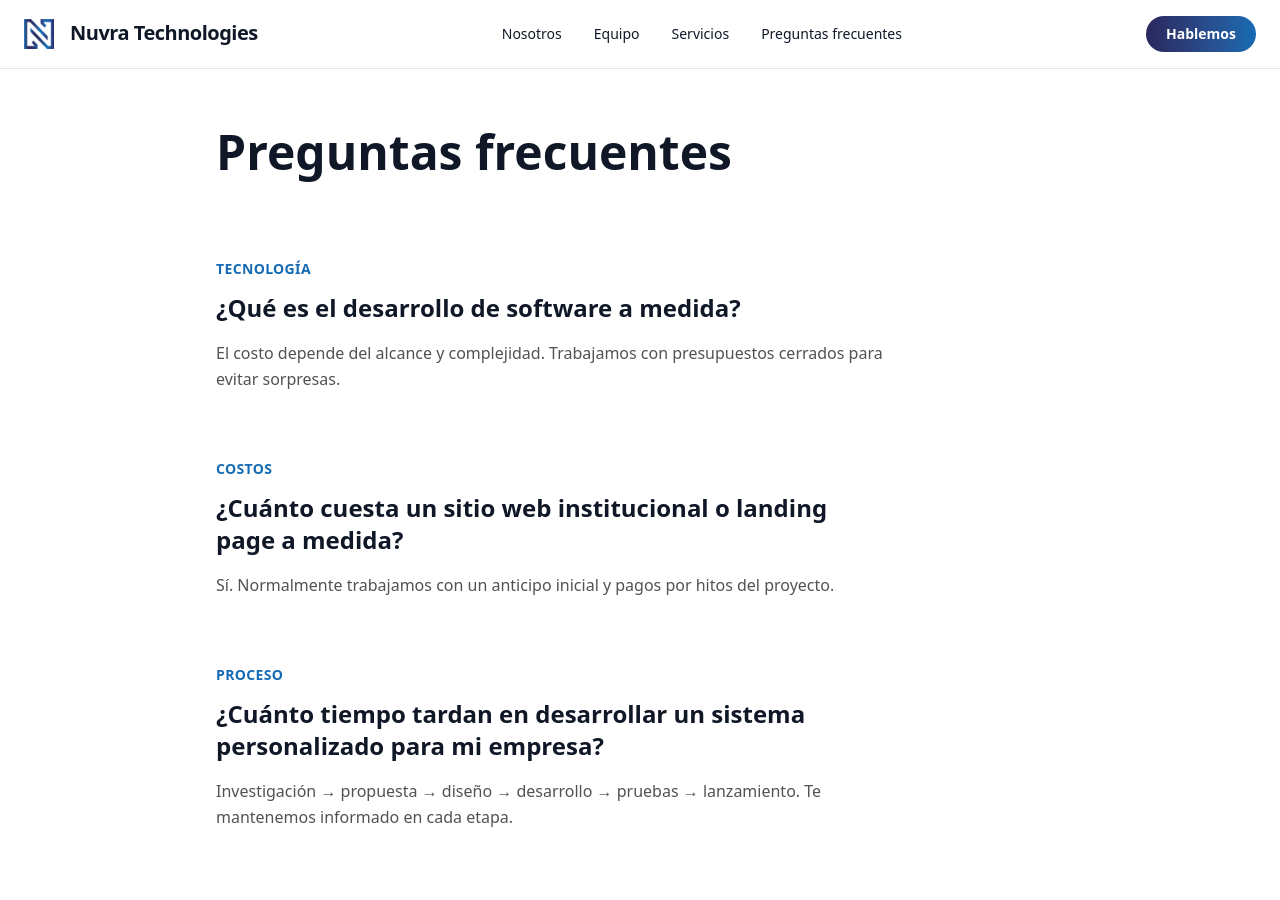
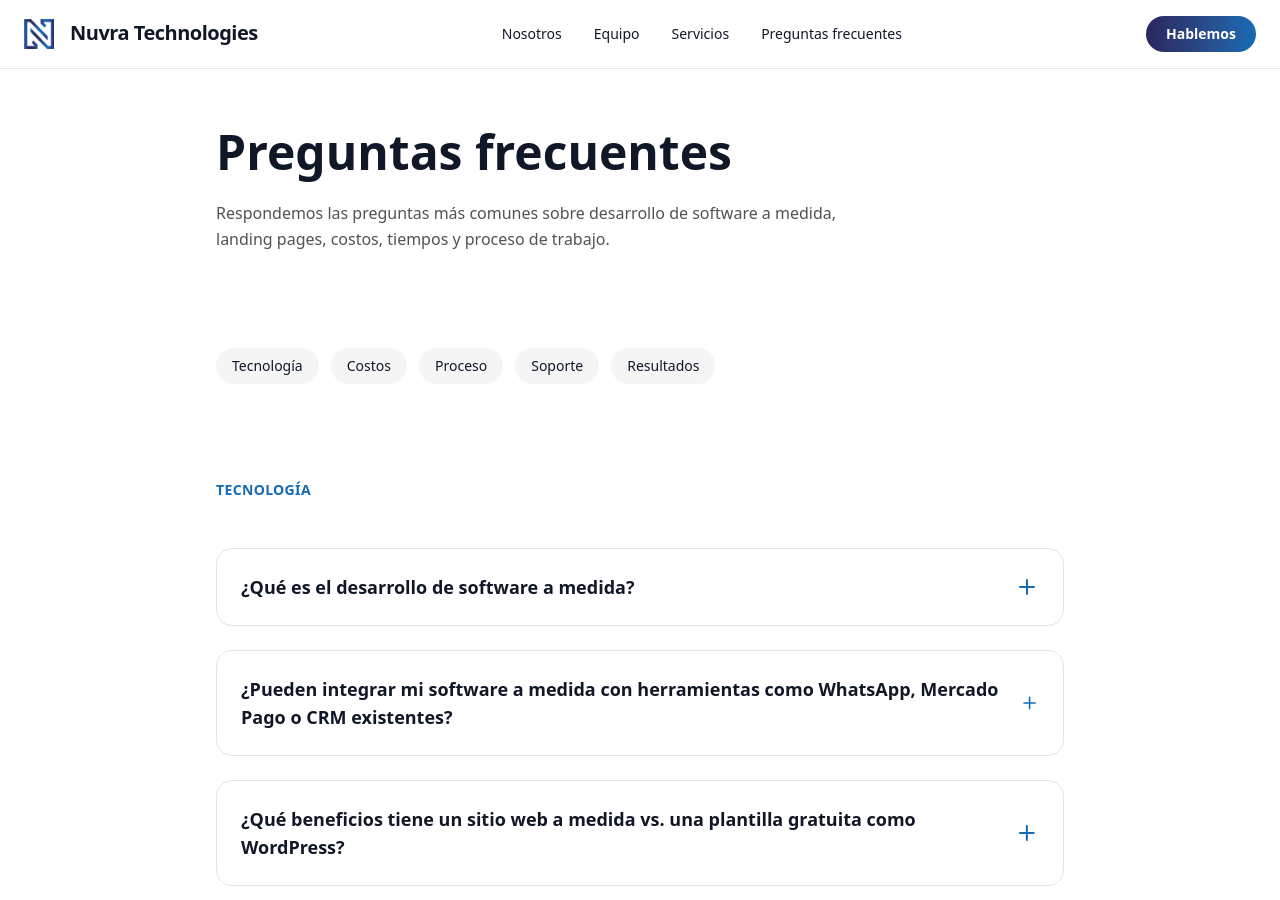
Before and after one commit to Nuvra-Technologies/nuvra-landing, a Next.js app: page /faq in a window 1280 px wide. Shown: the top 900 px of the page. Built offline with nearby package versions, Linux system fonts and the light colour scheme.

Commit message:
faq section finished, faq schema added for seo

```diff
--- a/src/data/faqs.ts
+++ b/src/data/faqs.ts
@@ -4,22 +4,22 @@ export const faqPreview: FAQ[] = [
     {
         question: "¿Cuánto cuesta un sitio web institucional o landing page a medida?",
         answer:
-            "",
+            "Una landing page básica (5-6 secciones) tiene un precio de 400 USD. El valor final puede variar según funcionalidades adicionales, integraciones o requerimientos específicos. Trabajamos con presupuestos claros y sin costos ocultos.",
     },
     {
         question: "¿Cuánto tiempo tardan en desarrollar un sistema personalizado para mi empresa?",
         answer:
-            "",
+            "El tiempo depende de la complejidad del proyecto. Un sistema simple puede tardar de 4 a 5 semanas y uno más completo varios meses. Siempre definimos plazos claros antes de comenzar.",
     },
     {
         question: "¿Cómo funciona el proceso de desarrollo de software a medida en su startup?",
         answer:
-            "",
+            "Trabajamos con un proceso claro: reunión inicial, definición de alcance, presupuesto, desarrollo, revisión, entrega y mantenimiento opcional. Te mantenemos informado durante todo el proyecto.",
     },
     {
         question: "¿Qué beneficios tiene un sitio web a medida vs. una plantilla gratuita como WordPress?",
         answer:
-            "",
+            "Un sitio a medida está optimizado para tu negocio desde el inicio: mejor rendimiento, seguridad, escalabilidad y sin limitaciones de plantillas. Es una inversión pensada para crecer a largo plazo.",
     },
 ];
 
@@ -28,90 +28,90 @@ export const faqFull: FAQ[] = [
         category: "Tecnología",
         question: "¿Qué es el desarrollo de software a medida?",
         answer:
-            "El costo depende del alcance y complejidad. Trabajamos con presupuestos cerrados para evitar sorpresas.",
+            "Es la creación de sistemas diseñados específicamente para tu negocio. A diferencia de soluciones genéricas, se adapta a tus procesos, automatiza tareas y escala junto a tu empresa.",
     },
     {
         category: "Costos",
         question: "¿Cuánto cuesta un sitio web institucional o landing page a medida?",
         answer:
-            "Sí. Normalmente trabajamos con un anticipo inicial y pagos por hitos del proyecto.",
+            "Una landing page básica (5-6 secciones) tiene un precio de 400 USD. El valor final puede variar según funcionalidades adicionales, integraciones o requerimientos específicos. Trabajamos con presupuestos claros y sin costos ocultos.",
     },
     {
         category: "Proceso",
         question: "¿Cuánto tiempo tardan en desarrollar un sistema personalizado para mi empresa?",
         answer:
-            "Investigación → propuesta → diseño → desarrollo → pruebas → lanzamiento. Te mantenemos informado en cada etapa.",
+            "Depende del alcance. Tras la reunión inicial definimos plazos realistas y los cumplimos mediante entregas organizadas y comunicación constante.",
     },
     {
         category: "Proceso",
         question: "¿Cómo funciona el proceso de desarrollo de software a medida en su startup?",
         answer:
-            "Sí. De hecho, la mayoría de nuestros clientes están dando sus primeros pasos en digitalización.",
+            "Reunión inicial → definición de alcance → presupuesto → desarrollo → revisión → entrega → mantenimiento opcional.",
     },
     {
-        category: "Tecnología",
+        category: "Soporte",
         question: "¿Ofrecen mantenimiento y actualizaciones para sitios web y sistemas a medida?",
         answer:
-            "Podemos encargarnos del mantenimiento o capacitar a tu equipo para gestionarlo.",
+            "Sí. Ofrecemos mantenimiento mensual que incluye correcciones de bugs, actualizaciones, backups y soporte básico con horas mensuales incluidas.",
     },
     {
         category: "Tecnología",
         question: "¿Pueden integrar mi software a medida con herramientas como WhatsApp, Mercado Pago o CRM existentes?",
         answer:
-            "Sí. Todas nuestras webs se entregan optimizadas para velocidad, SEO técnico y conversión.",
+            "Sí. Desarrollamos integraciones con herramientas como WhatsApp, Mercado Pago, CRMs y otras plataformas para automatizar procesos y ventas.",
     },
     {
         category: "Soporte",
         question: "¿Es seguro el desarrollo de sistemas personalizados para manejar datos de clientes?",
         answer:
-            "Sí. Podemos seguir trabajando en mejoras, nuevas funcionalidades y soporte continuo.",
+            "Sí. Trabajamos con tecnologías modernas, buenas prácticas de desarrollo y actualizaciones constantes para garantizar seguridad y estabilidad.",
     },
     {
         category: "Tecnología",
         question: "¿Qué beneficios tiene un sitio web a medida vs. una plantilla gratuita como WordPress?",
         answer:
-            "Sí. Trabajamos con clientes de distintos lugares mediante reuniones online y comunicación constante.",
+            "Un desarrollo a medida ofrece mejor rendimiento, seguridad, personalización total y posibilidad de escalar sin limitaciones. Es ideal para negocios que buscan crecer.",
     },
     {
         category: "Soporte",
         question: "¿Trabajan de forma remota?",
         answer:
-            "",
+            "Sí. Trabajamos de forma remota con clientes de distintos lugares mediante reuniones online y comunicación constante.",
     },
     {
         category: "Soporte",
         question: "¿Cómo puedo solicitar un presupuesto para un sistema de gestión a medida?",
         answer:
-            "",
+            "Podés contactarnos mediante el formulario o correo. Coordinamos una reunión inicial para entender tu proyecto y enviarte un presupuesto detallado.",
     },
     {
         category: "Tecnología",
         question: "¿Usan tecnologías modernas como React, Next.js o Node.js en sus desarrollos?",
         answer:
-            "",
+            "Sí. Trabajamos con tecnologías modernas como Next.js, React, Node.js, MongoDB y PostgreSQL, priorizando seguridad y escalabilidad.",
     },
     {
         category: "Costos",
         question: "¿Ofrecen planes de pago en cuotas para desarrollo de software a medida?",
         answer:
-            "",
+            "Trabajamos normalmente con un anticipo del 40% y 60% contra entrega. Si necesitás otra modalidad de pago, podemos evaluarla según el proyecto y acordarla previamente.",
     },
     {
         category: "Soporte",
         question: "¿Qué pasa si necesito cambios después de lanzar el sitio web o sistema?",
         answer:
-            "",
+            "Sí. Podemos seguir trabajando en mejoras o nuevas funcionalidades. Los cambios fuera del alcance inicial se cotizan por separado.",
     },
     {
         category: "Tecnología",
         question: "¿Pueden optimizar mi sitio web para SEO y móviles?",
         answer:
-            "",
+            "Sí. Todos nuestros desarrollos se entregan optimizados para SEO, velocidad y experiencia mobile.",
     },
     {
-        category: "Soporte",
+        category: "Resultados",
         question: "¿Tienen casos de éxito de pymes que usaron sus servicios de software a medida?",
         answer:
-            "",
+            "Ya desarrollamos soluciones reales para pymes, incluyendo un sistema de gestión para MFC Detailing Service y una landing page para Plex Commodities. Actualmente estamos trabajando en nuevos proyectos que pronto publicaremos como casos de éxito.",
     },
 ];
--- a/src/sections/faq/FAQFull.tsx
+++ b/src/sections/faq/FAQFull.tsx
@@ -1,33 +1,127 @@
 "use client";
 
 import { faqFull } from "@/data/faqs";
+import { useState } from "react";
+import { motion, AnimatePresence } from "framer-motion";
+import { Plus } from "lucide-react";
 
 export default function FAQFull() {
+    type Faq = (typeof faqFull)[number]
+    const [open, setOpen] = useState<string | null>(null);
+
+    const groupedFaqs = faqFull.reduce((acc, faq) => {
+        const category = faq.category ?? "General"
+
+        if (!acc[category]) acc[category] = []
+        acc[category].push(faq)
+
+        return acc
+    }, {} as Record<string, Faq[]>)
+
+    const categories = Object.keys(groupedFaqs)
+
     return (
         <section className="py-32 bg-white">
             <div className="max-w-4xl mx-auto px-6">
-                <h1 className="text-4xl md:text-5xl font-semibold mb-20">
+
+                {/* HEADER */}
+                <h1 className="text-4xl md:text-5xl font-semibold mb-6">
                     Preguntas frecuentes
                 </h1>
 
-                <div className="space-y-16">
-                    {faqFull.map((faq) => (
-                        <div key={faq.question} className="max-w-2xl">
-                            {faq.category && (
-                                <span className="text-sm text-[#156bb3] font-semibold uppercase tracking-wide">
-                                    {faq.category}
-                                </span>
-                            )}
+                <p className="mb-24 text-neutral-600 max-w-2xl leading-relaxed">
+                    Respondemos las preguntas más comunes sobre desarrollo de software a medida,
+                    landing pages, costos, tiempos y proceso de trabajo.
+                </p>
 
-                            <h3 className="text-2xl font-semibold mt-3">
-                                {faq.question}
-                            </h3>
+                {/* ÍNDICE */}
+                <div className="mb-24 flex flex-wrap gap-3">
+                    {categories.map(cat => (
+                        <a
+                            key={cat}
+                            href={`#${cat.toLowerCase()}`}
+                            className="px-4 py-2 rounded-full bg-neutral-100 hover:bg-neutral-200 text-sm font-medium transition"
+                        >
+                            {cat}
+                        </a>
+                    ))}
+                </div>
 
-                            <p className="mt-4 text-neutral-600 leading-relaxed">
-                                {faq.answer}
-                            </p>
+                {/* CATEGORÍAS */}
+                <div className="space-y-24">
+                    {Object.entries(groupedFaqs).map(([category, faqs]) => (
+                        <div
+                            key={category}
+                            id={category.toLowerCase()}
+                            className="space-y-12 scroll-mt-32"
+                        >
+
+                            <h2 className="text-sm text-[#156bb3] font-semibold uppercase tracking-wide">
+                                {category}
+                            </h2>
+
+                            <div className="space-y-6">
+                                {faqs.map((faq, i) => {
+                                    const id = `${category}-${i}`
+                                    const isOpen = open === id
+
+                                    return (
+                                        <div
+                                            key={faq.question}
+                                            className="rounded-2xl border border-neutral-200"
+                                        >
+                                            <button
+                                                onClick={() => setOpen(isOpen ? null : id)}
+                                                className="w-full flex justify-between items-center p-6 text-left"
+                                            >
+                                                <span className="font-semibold text-lg">
+                                                    {faq.question}
+                                                </span>
+
+                                                <Plus
+                                                    className={`text-[#156bb3] transition-transform duration-300 ${
+                                                        isOpen ? "rotate-45" : ""
+                                                    }`}
+                                                />
+                                            </button>
+
+                                            <AnimatePresence>
+                                                {isOpen && (
+                                                    <motion.div
+                                                        initial={{ gridTemplateRows: "0fr", opacity: 0 }}
+                                                        animate={{ gridTemplateRows: "1fr", opacity: 1 }}
+                                                        exit={{ gridTemplateRows: "0fr", opacity: 0 }}
+                                                        transition={{ duration: 0.4 }}
+                                                        className="grid"
+                                                    >
+                                                        <div className="overflow-hidden">
+                                                            <p className="px-6 pb-6 text-neutral-600 leading-relaxed">
+                                                                {faq.answer}
+                                                            </p>
+                                                        </div>
+                                                    </motion.div>
+                                                )}
+                                            </AnimatePresence>
+                                        </div>
+                                    )
+                                })}
+                            </div>
                         </div>
                     ))}
+
+                    {/* CTA FINAL */}
+                    <div className="mt-24 text-center">
+                        <p className="text-neutral-500 mb-6">
+                            Si no encontraste lo que buscabas…
+                        </p>
+
+                        <a
+                            href="/contacto"
+                            className="inline-block rounded-lg bg-gradient-to-r from-[#29285e] to-[#156bb3] px-6 py-3 text-white font-medium"
+                        >
+                            ¿Tenés otra pregunta? Hablemos
+                        </a>
+                    </div>
                 </div>
             </div>
         </section>
```
Also changed, not shown: src/app/faq/page.tsx (+9 -0 lines), src/lib/faqSchema.ts (added, +16 -0 lines).
